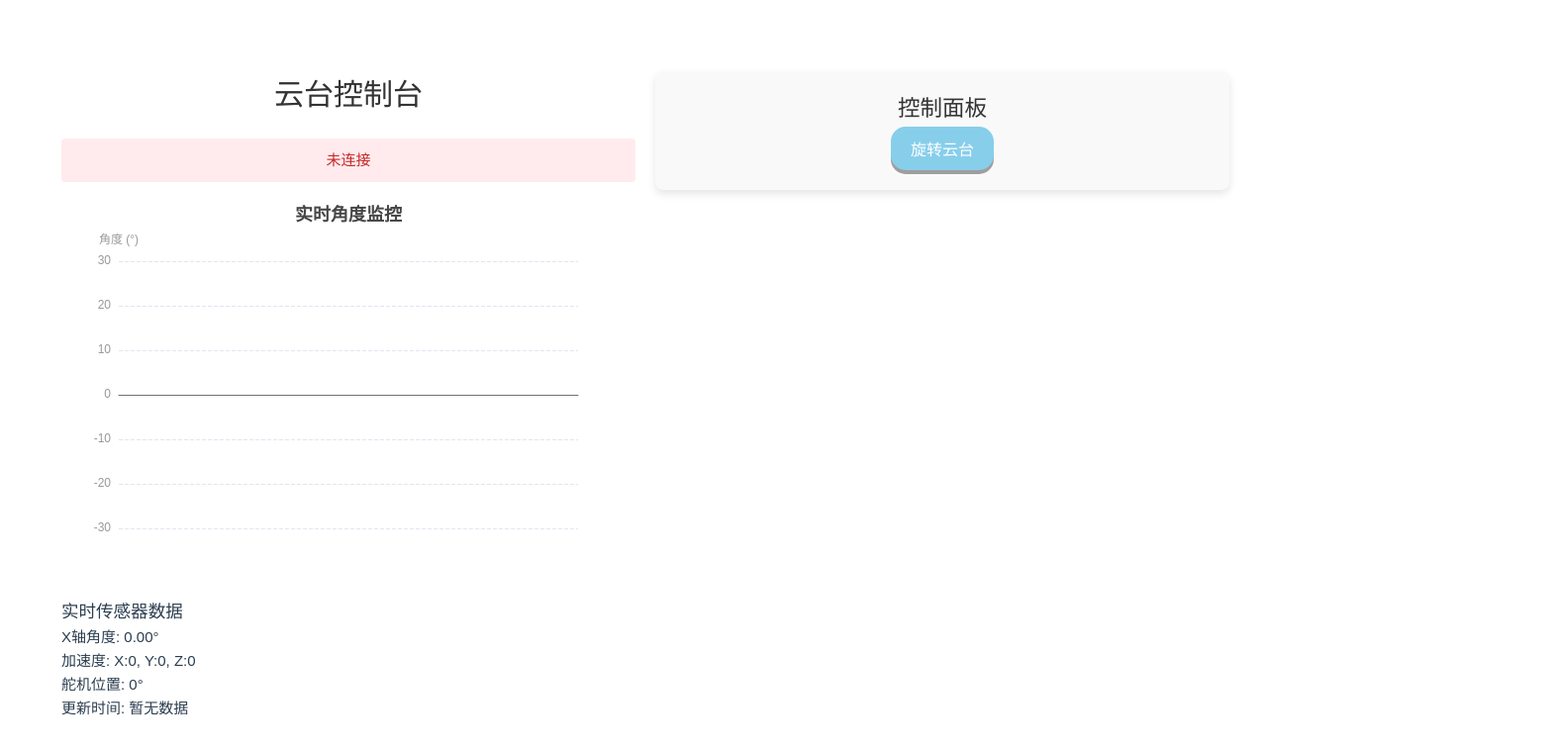
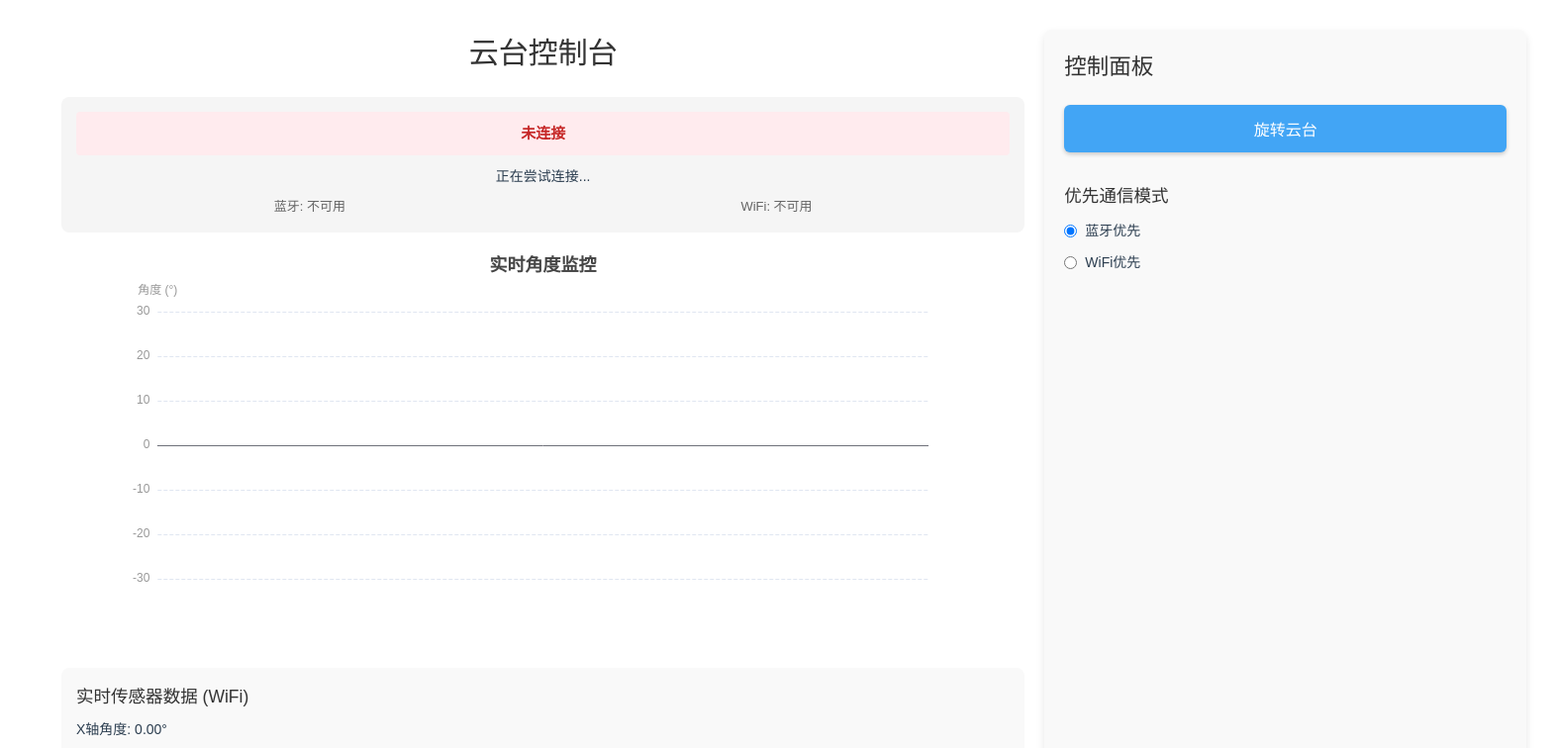
Before and after one commit to Re-Lyz/AU3324-project, a Vue app in the folder console/frontend/: page / in a window 1280 px wide. Shown: the top 756 px of the page at 99% size, 1572 px wide, since content can reach past the window. Built offline with nearby package versions, Linux system fonts and the light colour scheme; no server answers.

Commit message:
控制台wifi通信相关代码

```diff
--- a/console/frontend/src/App.vue
+++ b/console/frontend/src/App.vue
@@ -2,14 +2,29 @@
   <div class="app-container">
     <div class="content-left">
       <h1>云台控制台</h1>
-      <div class="status" :class="{ connected }">
-        {{ connected ? '已连接' : '未连接' }}
+
+      <!-- 通信状态显示 -->
+      <div class="connection-status">
+        <div class="status" :class="{ connected: commStatus.isConnected }">
+          {{ commStatus.isConnected ? '已连接' : '未连接' }}
+        </div>
+        <div class="mode-info">
+          <span v-if="commStatus.isConnected">
+            当前模式: {{ commStatus.currentMode === 'bluetooth' ? '蓝牙' : 'WiFi' }}
+          </span>
+          <span v-else>正在尝试连接...</span>
+        </div>
+        <div class="available-modes">
+          <span>蓝牙: {{ commStatus.bluetoothAvailable ? '可用' : '不可用' }}</span>
+          <span>WiFi: {{ commStatus.wifiAvailable ? '可用' : '不可用' }}</span>
+        </div>
       </div>
+
       <AngleChart ref="chart" />
 
       <!-- 显示传感器数据 -->
       <div class="sensor-data">
-        <h3>实时传感器数据</h3>
+        <h3>实时传感器数据 ({{ sensorData.source === 'bluetooth' ? '蓝牙' : 'WiFi' }})</h3>
         <p>X轴角度: {{ sensorData.angleX.toFixed(2) }}°</p>
         <p>加速度:
           X:{{ sensorData.accX }},
@@ -25,6 +40,31 @@
       <div class="panel-wrapper">
         <h2>控制面板</h2>
         <button class="panel-button" @click="sendRotateRequest">旋转云台</button>
+
+        <!-- 通信模式选择 -->
+        <div class="mode-selector">
+          <h3>优先通信模式</h3>
+          <div class="radio-group">
+            <label>
+              <input
+                type="radio"
+                value="bluetooth"
+                v-model="preferredMode"
+                @change="setPreferredMode"
+              >
+              蓝牙优先
+            </label>
+            <label>
+              <input
+                type="radio"
+                value="wifi"
+                v-model="preferredMode"
+                @change="setPreferredMode"
+              >
+              WiFi优先
+            </label>
+          </div>
+        </div>
       </div>
     </div>
   </div>
@@ -37,21 +77,38 @@ import AngleChart from './components/AngleChart.vue';
 export default {
   components: { AngleChart },
   setup() {
-    const connected = ref(false);
-    const chart = ref(null);
     const SERVER_PORT = 8081;
     let socket = null;
-    let sensorData = ref({
+
+    // 通信状态
+    const commStatus = ref({
+      preferredMode: 'bluetooth',
+      currentMode: null,
+      isConnected: false,
+      bluetoothAvailable: false,
+      wifiAvailable: false,
+      lastUpdate: null
+    });
+
+    // 传感器数据
+    const sensorData = ref({
       angleX: 0,
       accX: 0,
       accY: 0,
       accZ: 0,
       servoPosition: 0,
-      timestamp: null
+      timestamp: null,
+      source: null
     });
 
+    // 图表引用
+    const chart = ref(null);
+
+    // 优先模式选择
+    const preferredMode = ref('bluetooth');
+
     /**
-     * WebSocket获取实时云台数据
+     * WebSocket连接
      */
     const connectWebSocket = () => {
       socket = new WebSocket(`ws://localhost:${SERVER_PORT}`);
@@ -62,7 +119,7 @@ export default {
 
       socket.onmessage = (event) => {
         try {
-          const { type, data } = JSON.parse(event.data);
+          const { type, data, source } = JSON.parse(event.data);
 
           if (type === 'sensor_data') {
             // 更新传感器数据
@@ -72,7 +129,8 @@ export default {
               accY: parseInt(data.accY),
               accZ: parseInt(data.accZ),
               servoPosition: parseInt(data.servoPosition),
-              timestamp: data.lastUpdate
+              timestamp: data.lastUpdate,
+              source: source
             };
 
             // 更新图表
@@ -80,10 +138,19 @@ export default {
               chart.value.updateChart(sensorData.value.angleX);
             }
 
-          } else if (type === 'status') {
-            connected.value = data.isConnected;
-          } else if (type === 'error') {
-            console.error('Error:', data);
+          } else if (type === 'comm_status') {
+            // 更新通信状态
+            commStatus.value = {
+              preferredMode: data.preferredMode,
+              currentMode: data.currentMode,
+              isConnected: data.isConnected,
+              bluetoothAvailable: data.bluetoothAvailable,
+              wifiAvailable: data.wifiAvailable,
+              lastUpdate: data.lastUpdate
+            };
+
+            // 同步优先模式选择
+            preferredMode.value = data.preferredMode;
           }
         } catch (e) {
           console.error('Error parsing WebSocket message:', e);
@@ -91,7 +158,7 @@ export default {
       };
 
       socket.onclose = () => {
-        connected.value = false;
+        commStatus.value.isConnected = false;
         console.log('Disconnected from WebSocket server');
       };
 
@@ -117,10 +184,36 @@ export default {
           throw new Error(errorData.message || 'Request failed');
         }
 
-        console.log('Rotation request sent successfully');
+        const result = await response.json();
+        console.log(`旋转命令已通过${result.mode === 'bluetooth' ? '蓝牙' : 'WiFi'}发送`);
       } catch (error) {
         console.error('Error:', error);
         alert(`操作失败: ${error.message}`);
+      }
+    };
+
+    /**
+     * 设置优先通信模式
+     */
+    const setPreferredMode = async () => {
+      try {
+        const response = await fetch(`http://localhost:${SERVER_PORT}/api/set_preferred_mode`, {
+          method: 'POST',
+          headers: {
+            'Content-Type': 'application/json'
+          },
+          body: JSON.stringify({ mode: preferredMode.value })
+        });
+
+        if (!response.ok) {
+          const errorData = await response.json();
+          throw new Error(errorData.message || 'Failed to set preferred mode');
+        }
+
+        console.log(`优先通信模式已设置为: ${preferredMode.value}`);
+      } catch (error) {
+        console.error('Error:', error);
+        alert(`设置失败: ${error.message}`);
       }
     };
 
@@ -135,55 +228,67 @@ export default {
     });
 
     return {
-      connected,
+      commStatus,
       sensorData,
       chart,
-      sendRotateRequest
+      preferredMode,
+      sendRotateRequest,
+      setPreferredMode
     };
   }
 };
-
 </script>
 
 <style>
 /* ======================================== 主容器样式 ======================================== */
 .app-container {
   display: flex;
-  justify-content: space-between; /* 子元素之间留有间隔 */
+  justify-content: space-between;
   margin: 0 auto;
   padding: 20px;
   font-family: Arial, sans-serif;
 }
 
 .content-left {
-  flex: 1;
+  flex: 2;
   padding: 10px;
-  width: 800px;
+  min-width: 0; /* 防止内容溢出 */
+  width: 1200px;
 }
 
 .content-right {
   flex: 1;
   padding: 10px;
-  width: 400px;
+  min-width: 300px;
 }
 
 h1 {
   text-align: center;
   color: #333;
+  margin-bottom: 20px;
 }
 
-h2 {
-  color: #333;;
+h2, h3 {
+  color: #333;
+  margin-top: 0;
 }
 
-/* ======================================== Echart相关组件样式 ======================================== */
+/* ======================================== 连接状态样式 ======================================== */
+.connection-status {
+  background-color: #f5f5f5;
+  border-radius: 8px;
+  padding: 15px;
+  margin-bottom: 20px;
+}
+
 .status {
   text-align: center;
   padding: 10px;
-  margin: 20px 0;
+  margin-bottom: 10px;
+  border-radius: 4px;
+  font-weight: bold;
   background-color: #ffebee;
   color: #c62828;
-  border-radius: 4px;
 }
 
 .status.connected {
@@ -191,47 +296,99 @@ h2 {
   color: #2e7d32;
 }
 
-.angle-chart-container {
-  width: 100%;
-  height: 400px;
+.mode-info {
+  text-align: center;
+  margin: 10px 0;
+  font-size: 14px;
 }
-.chart {
-  width: 100%;
-  height: 100%;
+
+.available-modes {
+  display: flex;
+  justify-content: space-around;
+  font-size: 13px;
+  color: #666;
+}
+
+/* ======================================== 传感器数据样式 ======================================== */
+.sensor-data {
+  background-color: #f9f9f9;
+  border-radius: 8px;
+  padding: 15px;
+  margin-top: 20px;
+}
+
+.sensor-data p {
+  margin: 8px 0;
+  font-size: 14px;
 }
 
 /* ======================================== 控制面板样式 ======================================== */
+.panel-wrapper {
+  background-color: #f9f9f9;
+  border-radius: 8px;
+  box-shadow: 0 4px 8px rgba(0, 0, 0, 0.1);
+  padding: 20px;
+  height: 100%;
+  box-sizing: border-box;
+}
+
 .panel-button {
-  display: inline-block;
-  padding: 10px 20px;
+  display: block;
+  width: 100%;
+  padding: 12px;
   font-size: 16px;
   cursor: pointer;
   text-align: center;
-  text-decoration: none;
-  outline: none;
   color: #fff;
-  background-color: skyblue;
+  background-color: #42a5f5;
   border: none;
-  border-radius: 15px;
-  box-shadow: 0 4px #9E9E9E;
-  transition-duration: 0.4s; /* 鼠标悬停过渡效果 */
+  border-radius: 6px;
+  box-shadow: 0 2px 4px rgba(0, 0, 0, 0.2);
+  transition: all 0.3s;
+  margin: 20px 0;
 }
 
-.panel-button:hover { /* 悬停时背景颜色变浅 */
-  background-color: blue;
+.panel-button:hover {
+  background-color: #1e88e5;
+  box-shadow: 0 4px 8px rgba(0, 0, 0, 0.2);
 }
 
 .panel-button:active {
-  background-color: skyblue;
-  box-shadow: 0 2px #666;
   transform: translateY(2px);
+  box-shadow: 0 1px 2px rgba(0, 0, 0, 0.2);
 }
 
-.panel-wrapper {
-  background-color: #f9f9f9;
-  border-radius: 8px; /* 圆角边框 */
-  box-shadow: 0 4px 8px rgba(0, 0, 0, 0.1); /* 阴影效果 */
-  padding: 20px;
-  text-align: center;
+/* ======================================== 模式选择器样式 ======================================== */
+.mode-selector {
+  margin-top: 30px;
+}
+
+.radio-group {
+  display: flex;
+  flex-direction: column;
+  gap: 10px;
+  margin-top: 10px;
+}
+
+.radio-group label {
+  display: flex;
+  align-items: center;
+  cursor: pointer;
+  font-size: 14px;
+}
+
+.radio-group input[type="radio"] {
+  margin-right: 8px;
+}
+
+/* ======================================== 响应式设计 ======================================== */
+@media (max-width: 768px) {
+  .app-container {
+    flex-direction: column;
+  }
+
+  .content-left, .content-right {
+    width: 100%;
+  }
 }
 </style>
```
Also changed, not shown: 1 other file (tests, documents, lock files or other folders).
